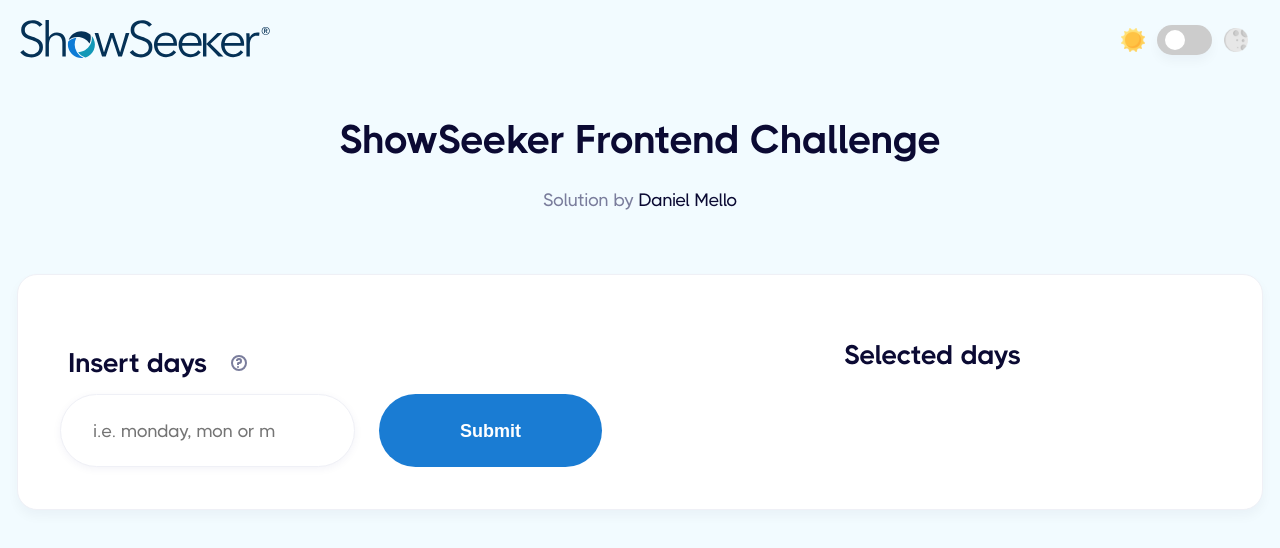
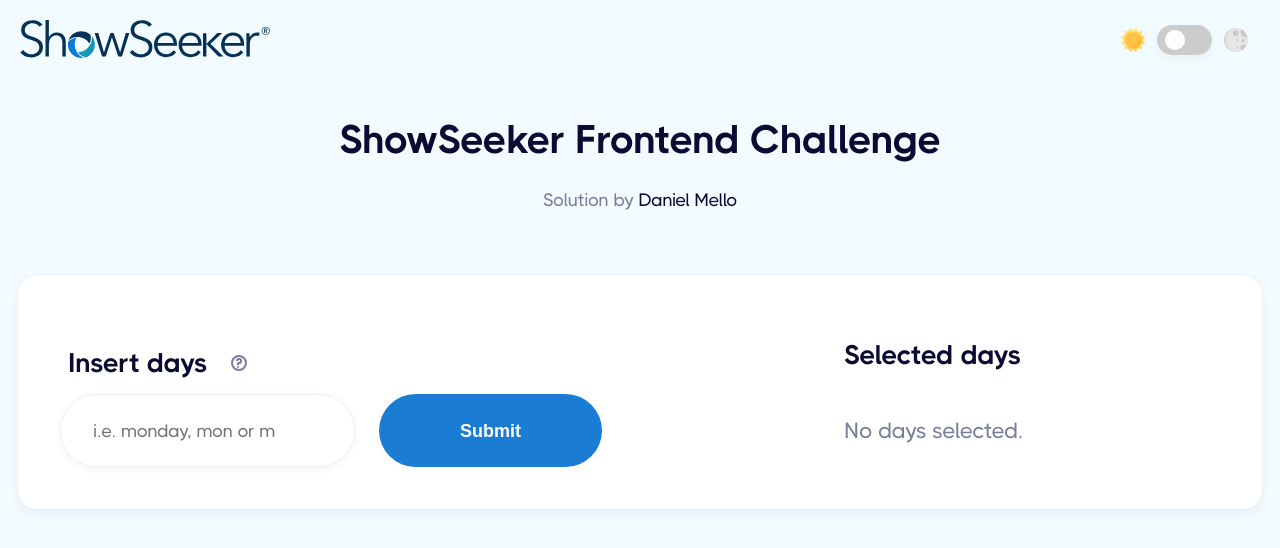
Before and after one commit to dmmello1989/showseeker-challenge, a React (Vite) app: page / in a window 1280 px wide. Shown: the top 548 px of the page. Built offline with nearby package versions, Linux system fonts and the light colour scheme.

Commit message:
Output placeholder

```diff
--- a/src/components/DaysOutput/index.jsx
+++ b/src/components/DaysOutput/index.jsx
@@ -4,8 +4,6 @@
 export const DaysOutput = ({ selectedDays }) => {
   const [showNumbers, setShowNumbers] = useState(false);
   const orderedNumbers = selectedDays.sort((a, b) => a - b);
-
-  console.log(orderedNumbers)
 
   useEffect(() => {
     setShowNumbers(false);
@@ -19,7 +17,9 @@
     <S.Wrapper>
       <S.Title>Selected days</S.Title>
       <S.NumbersWrapper>
-        {orderedNumbers.includes(0) ?
+        {orderedNumbers.length === 0 ?
+        <S.Placeholder>No days selected.</S.Placeholder> :
+        orderedNumbers.includes(0) ?
           <S.Error>Invalid date</S.Error>
         : orderedNumbers.map((number, index) => {
           return <S.Number key={`selected-day-${number}`} show={showNumbers} index={index}>{number}</S.Number>
--- a/src/components/DaysOutput/styles.js
+++ b/src/components/DaysOutput/styles.js
@@ -31,7 +31,8 @@
 `;
 
 export const Placeholder = styled.div`
-
+  font-size: 22px;
+  color: ${props => props.theme.lightGrey};
 `;
 
 export const NumbersWrapper = styled.div`
--- a/src/hooks/useDateHandler.js
+++ b/src/hooks/useDateHandler.js
@@ -5,12 +5,10 @@
   const [inputValue, setInputValue] = useState('');
   const [selectedDays, setSelectedDays] = useState([]);
 
-  console.log(selectedDays)
-
   const handleSubmit = (e) => {
     e.preventDefault();
     if (inputValue == "") {
-      return;
+      return setSelectedDays([]);
     }
 
     // Format the input value to lowercase and convert it into an array
```
